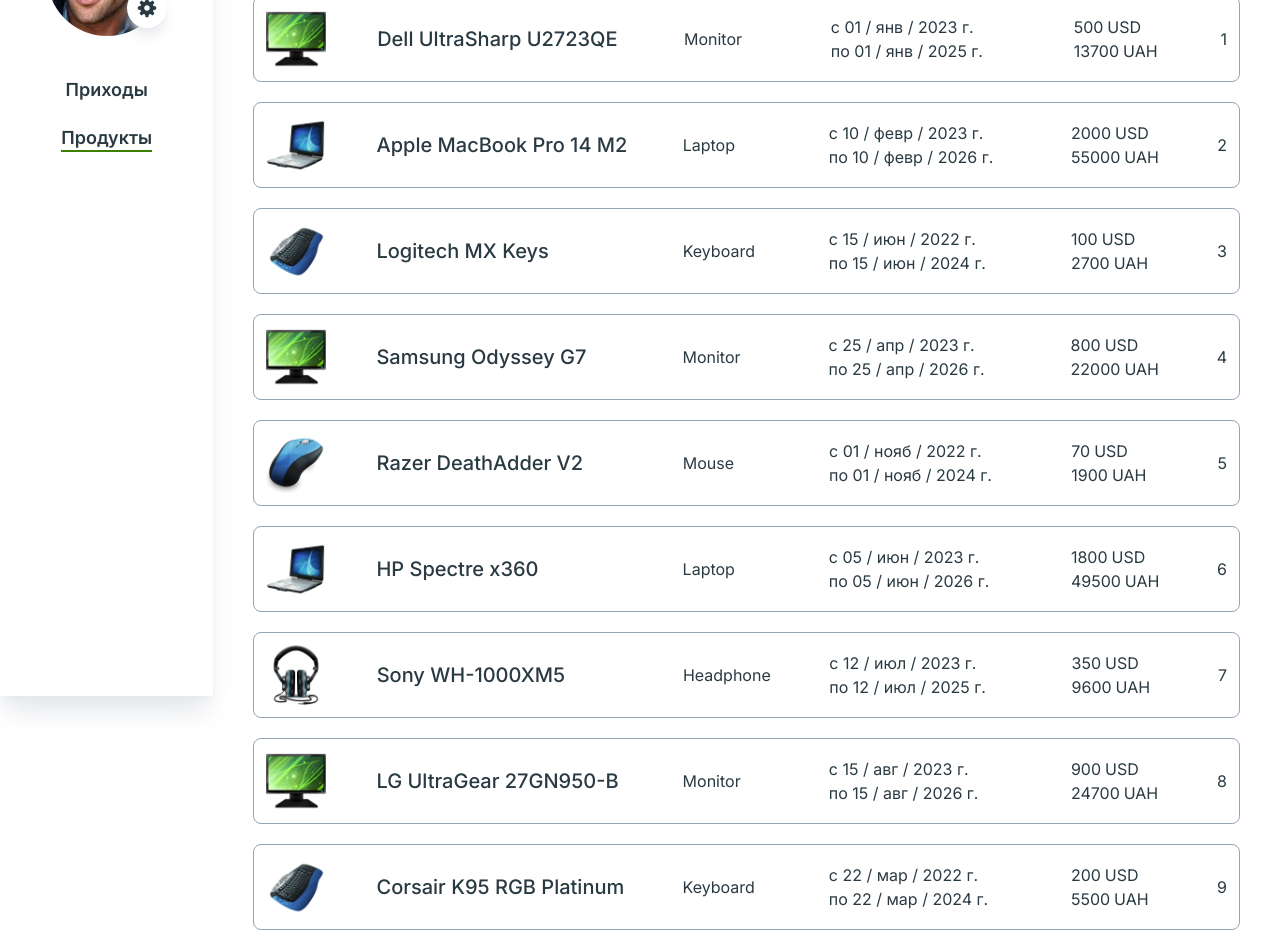
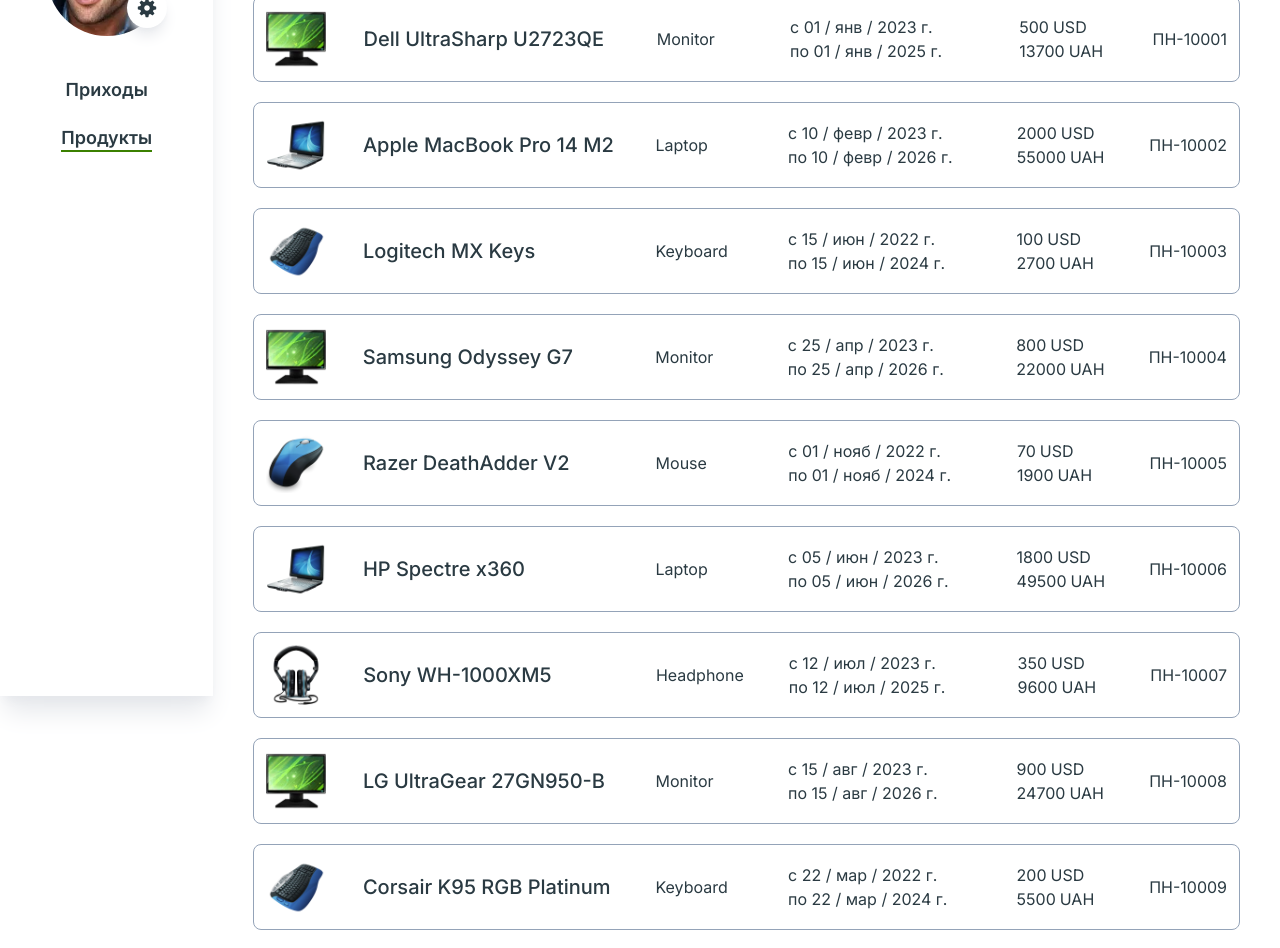
Before and after one commit to Aleksandr2905/dzencode-test, a Next.js app: page /products in a window 1280 px wide. Shown: the part 200-1148 px from the top of the page. Built offline with nearby package versions, Linux system fonts and the light colour scheme; no server answers.

Commit message:
fix type product

```diff
--- a/api.ts
+++ b/api.ts
@@ -45,7 +45,7 @@
       { value: 500, symbol: 'USD', isDefault: 0 },
       { value: 13700, symbol: 'UAH', isDefault: 1 },
     ],
-    order: 1,
+    order: 'ПН-10001',
     date: '2023-01-01 09:00:00',
   },
   {
@@ -64,7 +64,7 @@
       { value: 2000, symbol: 'USD', isDefault: 0 },
       { value: 55000, symbol: 'UAH', isDefault: 1 },
     ],
-    order: 2,
+    order: 'ПН-10002',
     date: '2023-02-10 10:15:00',
   },
   {
@@ -83,7 +83,7 @@
       { value: 100, symbol: 'USD', isDefault: 0 },
       { value: 2700, symbol: 'UAH', isDefault: 1 },
     ],
-    order: 3,
+    order: 'ПН-10003',
     date: '2022-06-15 11:20:00',
   },
   {
@@ -102,7 +102,7 @@
       { value: 800, symbol: 'USD', isDefault: 0 },
       { value: 22000, symbol: 'UAH', isDefault: 1 },
     ],
-    order: 4,
+    order: 'ПН-10004',
     date: '2023-04-25 14:00:00',
   },
   {
@@ -121,7 +121,7 @@
       { value: 70, symbol: 'USD', isDefault: 0 },
       { value: 1900, symbol: 'UAH', isDefault: 1 },
     ],
-    order: 5,
+    order: 'ПН-10005',
     date: '2022-11-01 12:00:00',
   },
   {
@@ -140,7 +140,7 @@
       { value: 1800, symbol: 'USD', isDefault: 0 },
       { value: 49500, symbol: 'UAH', isDefault: 1 },
     ],
-    order: 6,
+    order: 'ПН-10006',
     date: '2023-06-05 09:30:00',
   },
   {
@@ -159,7 +159,7 @@
       { value: 350, symbol: 'USD', isDefault: 0 },
       { value: 9600, symbol: 'UAH', isDefault: 1 },
     ],
-    order: 7,
+    order: 'ПН-10007',
     date: '2023-07-12 13:00:00',
   },
   {
@@ -178,7 +178,7 @@
       { value: 900, symbol: 'USD', isDefault: 0 },
       { value: 24700, symbol: 'UAH', isDefault: 1 },
     ],
-    order: 8,
+    order: 'ПН-10008',
     date: '2023-08-15 16:00:00',
   },
   {
@@ -197,7 +197,7 @@
       { value: 200, symbol: 'USD', isDefault: 0 },
       { value: 5500, symbol: 'UAH', isDefault: 1 },
     ],
-    order: 9,
+    order: 'ПН-10009',
     date: '2022-03-22 11:00:00',
   },
   {
@@ -216,7 +216,7 @@
       { value: 150, symbol: 'USD', isDefault: 0 },
       { value: 4100, symbol: 'UAH', isDefault: 1 },
     ],
-    order: 10,
+    order: 'ПН-10010',
     date: '2023-09-01 08:45:00',
   },
 ];
--- a/src/components/ui/product/types.ts
+++ b/src/components/ui/product/types.ts
@@ -9,7 +9,7 @@
   type: string;
   guarantee: Guarantee;
   price: Price[];
-  order: number;
+  order: string;
 }
 
 export interface ProductProps {
```
